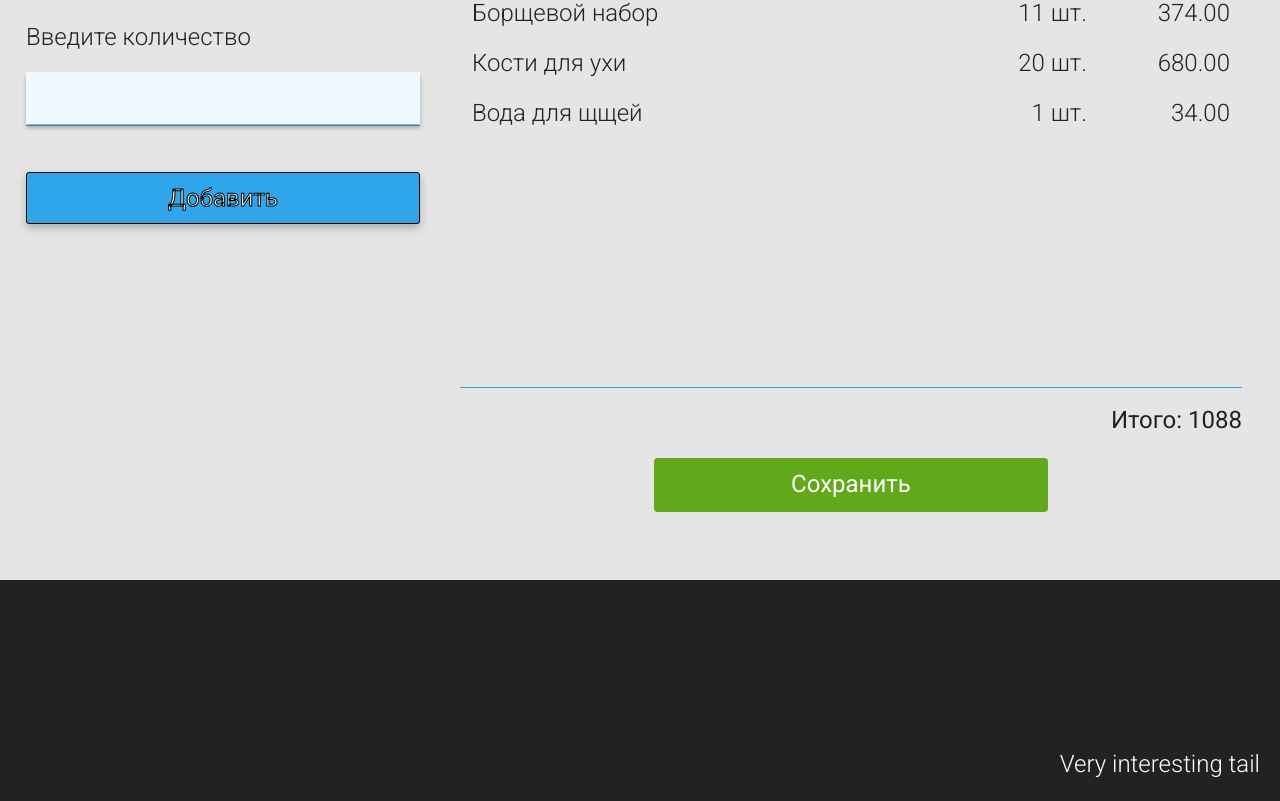
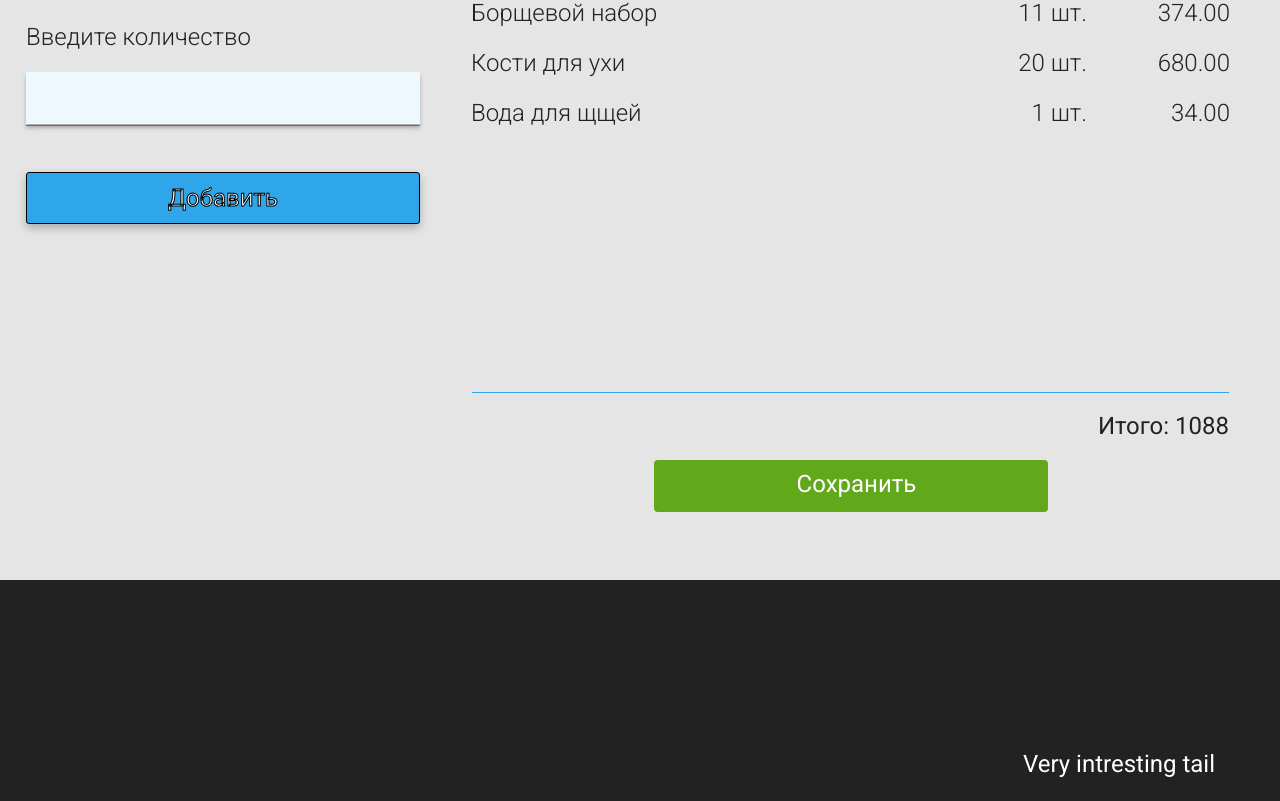
Before and after one commit to Cheglok/Vue-test, a Vue app: page / in a window 1280 px wide. Shown: the part 223-1024 px from the top of the page. Built offline with nearby package versions, Linux system fonts and the light colour scheme; no server answers.

Commit message:
finished with desctop styles

```diff
--- a/src/components/Content.vue
+++ b/src/components/Content.vue
@@ -124,7 +124,7 @@ export default {
 
 .add-form {
     width: 394px;
-    margin-right: 40px;
+    margin-right: 39px;
     display: flex;
     flex-direction: column;
 }
@@ -164,6 +164,7 @@ export default {
 .add-form__submit {
     font-size: 24px;
     line-height: 28px;
+    font-weight: 400;
     filter: drop-shadow(0px 4px 4px rgba(0, 0, 0, 0.25));
     border: 1px solid #000000;
     border-radius: 3px;
@@ -190,17 +191,16 @@ export default {
 }
 
 thead th:nth-child(1) {
-    width: 60%;
+    width: 64%;
     text-align: left;
 }
 
 tbody td:nth-child(1) {
-    width: 61%;
     text-align: left;
 }
 
 thead th:nth-child(2) {
-    width: 21%;
+    width: 18%;
 }
 
 thead th:nth-child(3) {
@@ -223,7 +223,9 @@ th {
 }
 
 .total-price {
-    padding-top: 18px;
+    margin: 0 13px 20px;
+
+    padding-top: 19px;
     text-align: right;
     border-top: 1px solid #2FA6EA;
     font-weight: 400;
@@ -233,7 +235,7 @@ th {
     display: block;
     margin: 0 auto;
     min-width: 394px;
-    padding: 13px;
+    padding: 11px 13px 13px 25px;
     background-color: #61A91A;
     color: #ffffff;
     border: none;
--- a/src/components/Footer.vue
+++ b/src/components/Footer.vue
@@ -7,7 +7,7 @@ export default {
 
 <template>
     <footer class="main-footer">
-        Very interesting tail
+        <p class="main-footer__text">Very intresting tail</p>
     </footer>
 </template>
 
@@ -20,4 +20,10 @@ export default {
         text-align: right;
         color: #ffffff;
     }
+
+    .main-footer__text {
+        font-weight: 400;
+        margin: 0;
+        padding-right: 45px;
+    }
 </style>
```
